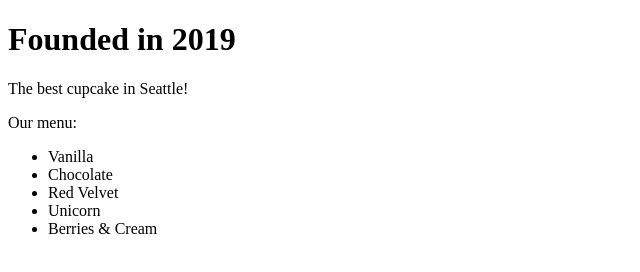
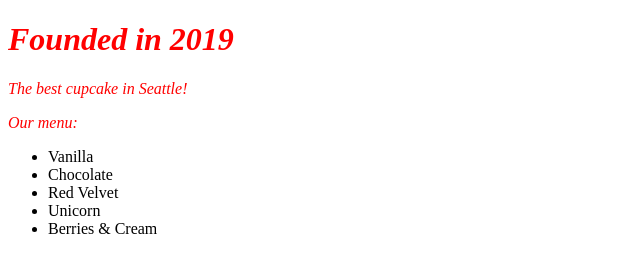
Before and after one commit to jordanHS/cupcake-shop, a plain HTML site: page index.html in a window 1280 px wide. Shown: the whole page, without its empty margins (0-640 px from the left). Drawn offline with Linux system fonts and the light colour scheme.

Commit message:
Added flashy font styling

```diff
--- /dev/null
+++ b/css/styles.css
@@ -0,0 +1,4 @@
+.flashy {
+  color: Red;
+  font-style: italic;
+}
--- a/index.html
+++ b/index.html
@@ -2,11 +2,12 @@
 <html>
   <head>
     <title>JM Cupcakes!</title>
+    <link href="css/styles.css" rel="stylesheet" type="text/css">
   </head>
   <body>
-    <h1>Founded in 2019</h1>
-    <p>The best cupcake in Seattle!</p>
-    <p>Our menu:</p>
+    <h1 class="flashy">Founded in 2019</h1>
+    <p class="flashy">The best cupcake in Seattle!</p>
+    <p class="flashy">Our menu:</p>
     <ul>
       <li>Vanilla</li>
       <li>Chocolate</li>
```
